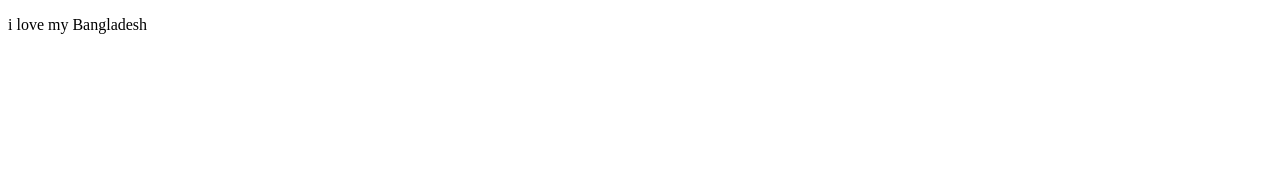
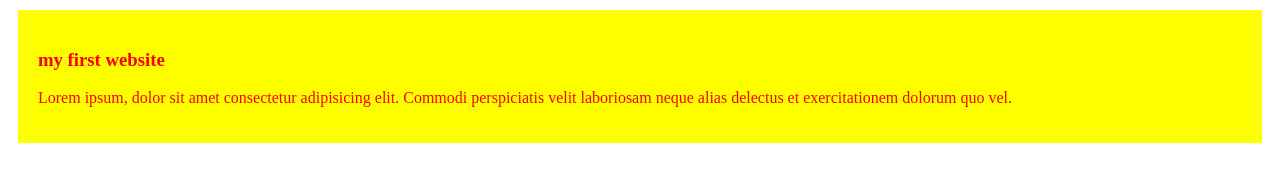
Before and after one commit to LabuIslam702/my-simple-website, a plain HTML site: page index.html in a window 1280 px wide. Drawn offline with Linux system fonts and the light colour scheme.

Commit message:
this is my second set up

```diff
--- a/index.html
+++ b/index.html
@@ -4,8 +4,12 @@
     <meta charset="UTF-8">
     <meta name="viewport" content="width=device-width, initial-scale=1.0">
     <title>My Simple Website</title>
+    <link rel="stylesheet" href="style.css">
 </head>
 <body>
-    <p>i love my Bangladesh</p>
+    <div>
+        <h3>my first website</h3>
+     <p>Lorem ipsum, dolor sit amet consectetur adipisicing elit. Commodi perspiciatis velit laboriosam neque alias delectus et exercitationem dolorum quo vel.</p>
+    </div>
 </body>
 </html>
--- /dev/null
+++ b/style.css
@@ -0,0 +1,6 @@
+div{
+    color: red;
+    background-color: yellow;
+    padding: 20px;
+    margin: 10px;
+}
```
